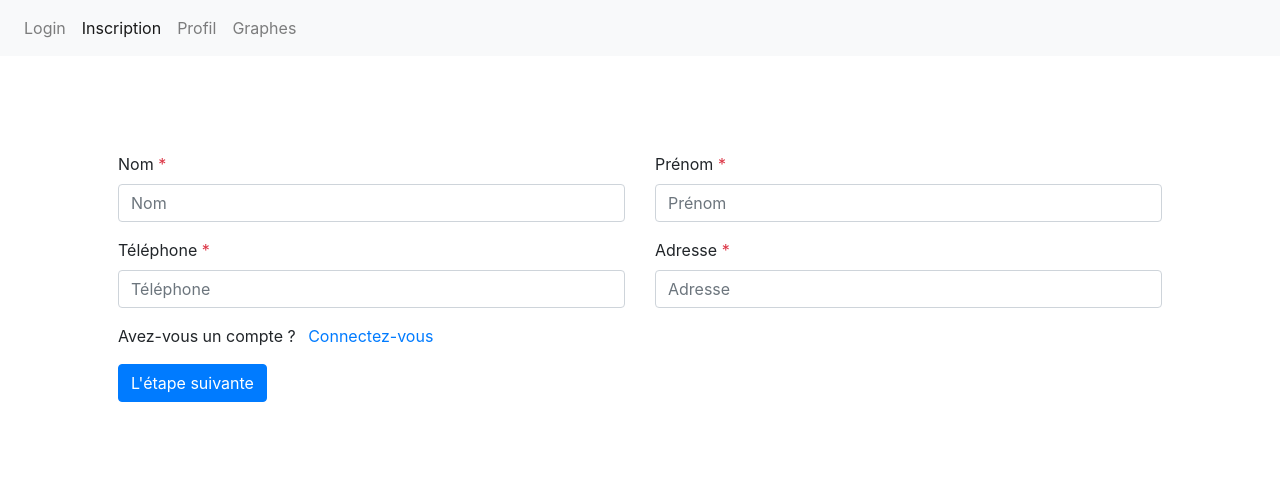
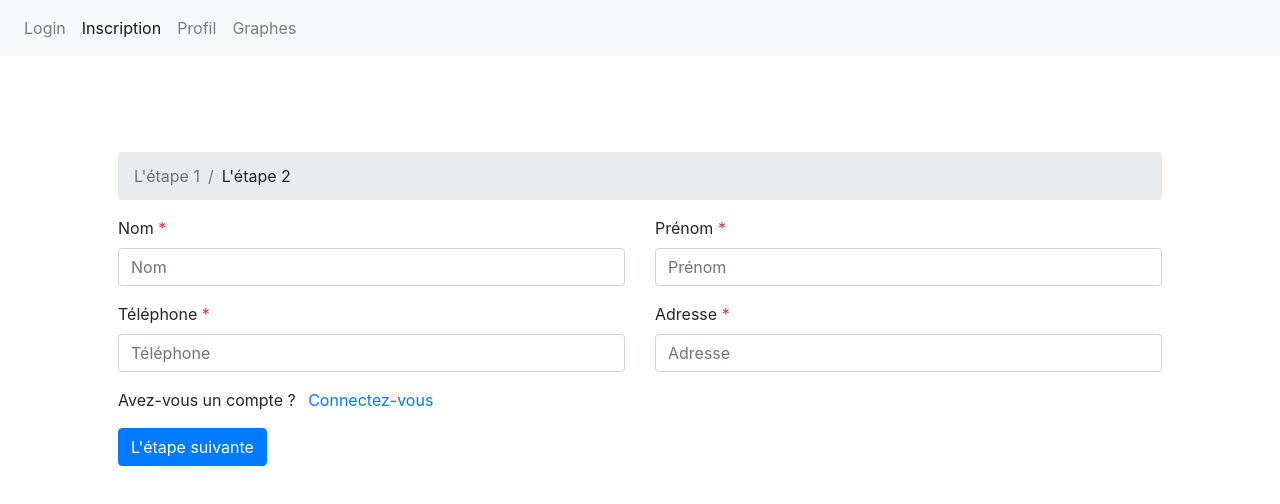
Before and after one commit to digitalent-test-technique/frontend, a Vue app: page / in a window 1280 px wide. Shown: the top 504 px of the page. Built offline with nearby package versions, Linux system fonts and the light colour scheme.

Commit message:
feat: add breadcrumb

```diff
--- a/src/pages/SignUp.vue
+++ b/src/pages/SignUp.vue
@@ -10,6 +10,25 @@
     :class="{ 'was-validated': isSubmitted }"
     novalidate
     @submit.prevent.stop="handleSubmit">
+    <nav aria-label="breadcrumb">
+      <ol class="breadcrumb">
+        <li
+          class="breadcrumb-item"
+          :class="{
+            active: isStepOne,
+          }"
+          @click="isStepOne = true">
+          L'étape 1
+        </li>
+        <li
+          class="breadcrumb-item"
+          :class="{
+            active: !isStepOne,
+          }">
+          L'étape 2
+        </li>
+      </ol>
+    </nav>
     <template v-if="isStepOne">
       <div class="row">
         <base-input
```
